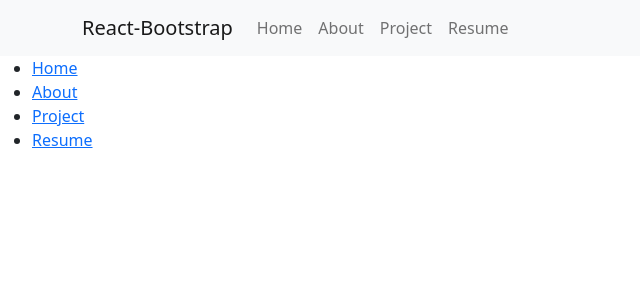
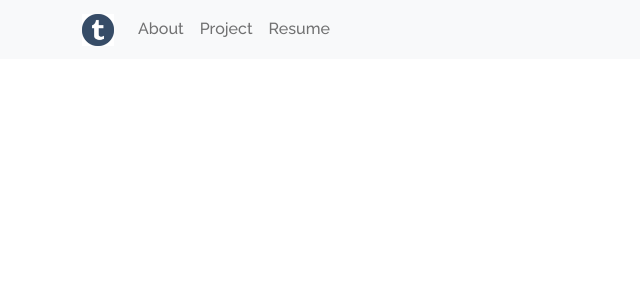
Before and after one commit to ntphuongthao/Personal-Portfolio, a React (Create React App) app: page / in a window 1280 px wide. Shown: the top 300 px of the page, without its empty margins (0-640 px from the left). Built offline with nearby package versions, Linux system fonts and the light colour scheme.

Commit message:
Build logo for the portfolio in the NavigationBar

```diff
--- a/src/App.js
+++ b/src/App.js
@@ -1,5 +1,5 @@
 import React from 'react';
-import { BrowserRouter as Router, Routes, Route, Link } from 'react-router-dom';
+import { BrowserRouter as Router, Routes, Route } from 'react-router-dom';
 import Home from './components/Home/Home';
 import Project from './components/Project/Project';
 import About from './components/About/About';
@@ -11,22 +11,6 @@ export default function App() {
     <Router>
       <div>
         <NavigationBar />
-        <nav>
-          <ul>
-            <li>
-              <Link to="/">Home</Link>
-            </li>
-            <li>
-              <Link to="/about">About</Link>
-            </li>
-            <li>
-              <Link to="/project">Project</Link>
-            </li>
-            <li>
-              <Link to="/resume">Resume</Link>
-            </li>
-          </ul>
-        </nav>
         <Routes>
           <Route path="/" component={Home} />
           <Route path="/project" component={Project} />
--- a/src/components/NavigationBar.js
+++ b/src/components/NavigationBar.js
@@ -1,17 +1,18 @@
 import Container from 'react-bootstrap/Container';
 import Nav from 'react-bootstrap/Nav';
 import Navbar from 'react-bootstrap/Navbar';
-import NavDropdown from 'react-bootstrap/NavDropdown';
+import logo from '../Assets/thao-logo.png';
 
 export default function NavigationBar() {
   return (
-    <Navbar bg="light" expand="lg">
+    <Navbar fixed="top" bg="light" expand="lg">
       <Container>
-        <Navbar.Brand href="#home">React-Bootstrap</Navbar.Brand>
+        <Navbar.Brand href="/home">
+          <img src={logo} className="logo" alt="brand" />
+        </Navbar.Brand>
         <Navbar.Toggle aria-controls="basic-navbar-nav" />
         <Navbar.Collapse id="basic-navbar-nav">
           <Nav className="me-auto">
-            <Nav.Link href="/">Home</Nav.Link>
             <Nav.Link href="/about">About</Nav.Link>
             <Nav.Link href="/project">Project</Nav.Link>
             <Nav.Link href="/resume">Resume</Nav.Link>
--- /dev/null
+++ b/src/index.css
@@ -0,0 +1,12 @@
+@import url('https://fonts.googleapis.com/css2?family=Raleway:wght@500&display=swap');
+body {
+  margin: 0;
+  font-family: 'Raleway', serif !important;
+  -webkit-font-smoothing: antialiased;
+  -moz-osx-font-smoothing: grayscale;
+  background-image: linear-gradient(to left, rgb(27 20 41), rgb(20 15 35));
+}
+
+.logo {
+  width: 2rem;
+}
--- a/src/index.js
+++ b/src/index.js
@@ -2,6 +2,7 @@ import React from 'react';
 import ReactDOM from 'react-dom/client';
 import App from './App';
 import 'bootstrap/dist/css/bootstrap.min.css';
+import './index.css';
 
 const root = ReactDOM.createRoot(document.getElementById('root'));
 root.render(
```
Also changed, not shown: src/Assets/thao-logo.png (added).
